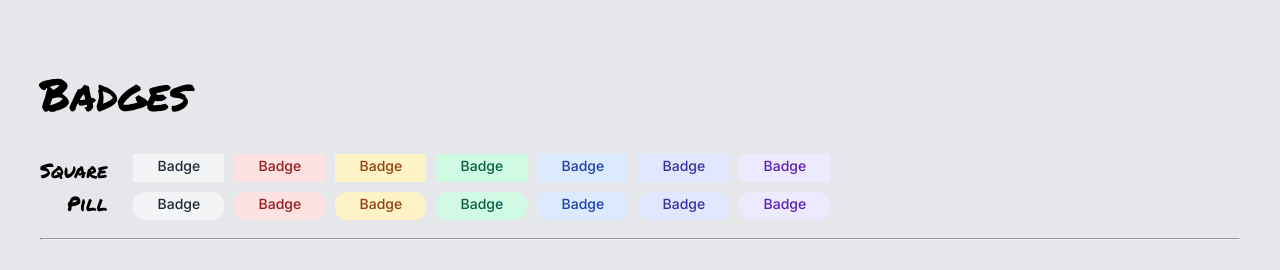
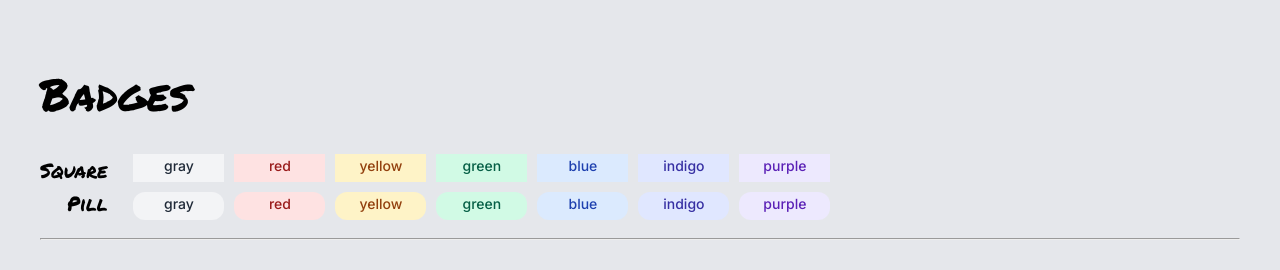
Before and after one commit to Petrasoderstrom1612/component-library, a React (Vite) app: page / in a window 1280 px wide. Shown: the top 270 px of the page. Built offline with nearby package versions, Linux system fonts and the light colour scheme.

Commit message:
changed the badgeName to the name on the index of the item in the array

```diff
--- a/src/App.jsx
+++ b/src/App.jsx
@@ -18,10 +18,10 @@ function App() {
             <h2 className="h2-badge">Square</h2>
             <h2 className="h2-badge">Pill</h2>
           </div>
-          {colors.map((one) => (
+          {colors.map((one, index) => (
             <div className="badges-div">
-              <Badge variant="squared" color={one}>Badge</Badge>
-              <Badge variant="rounded" color={one}>Badge</Badge>
+              <Badge variant="squared" color={one}>{colors[index]}</Badge>
+              <Badge variant="rounded" color={one}>{colors[index]}</Badge>
             </div>
           ))}
         </div>
```
